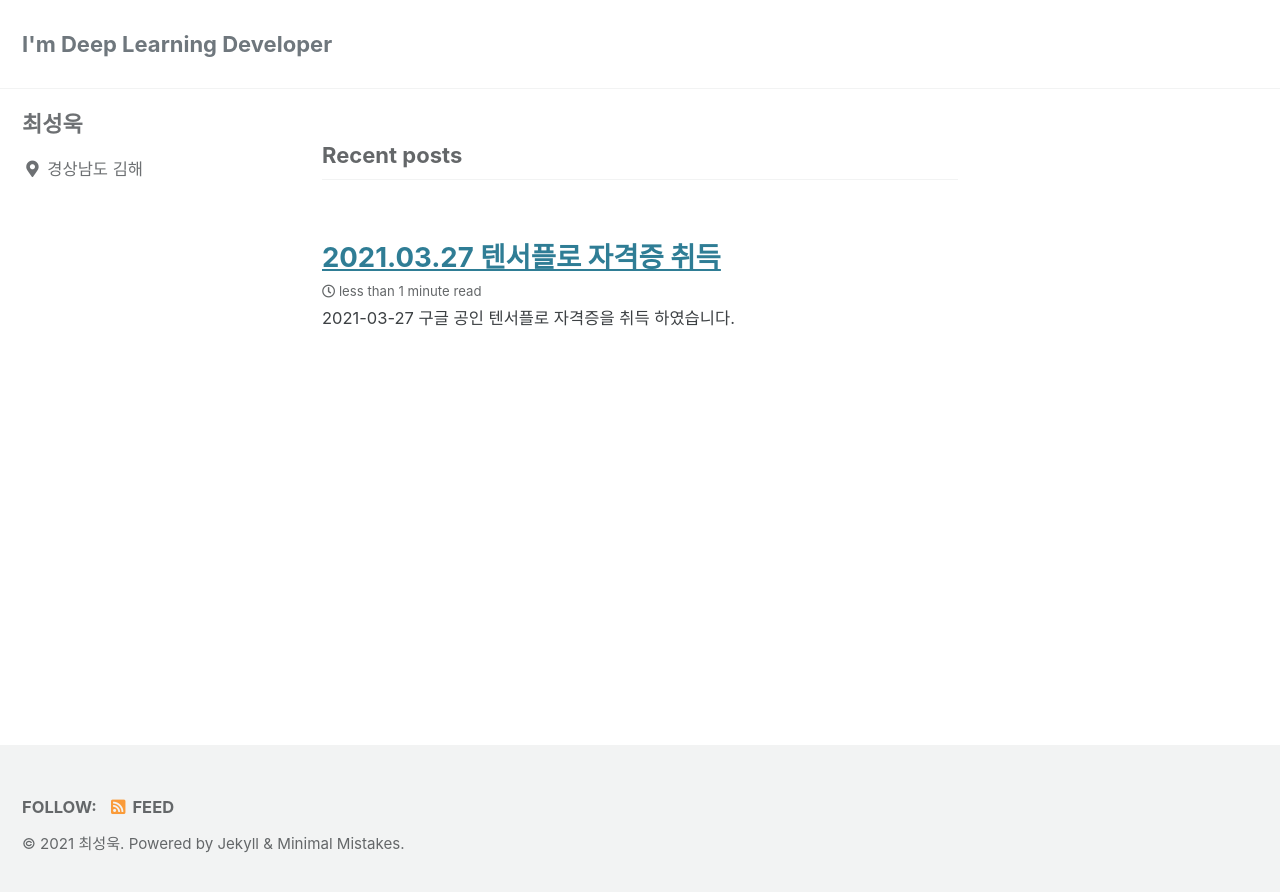
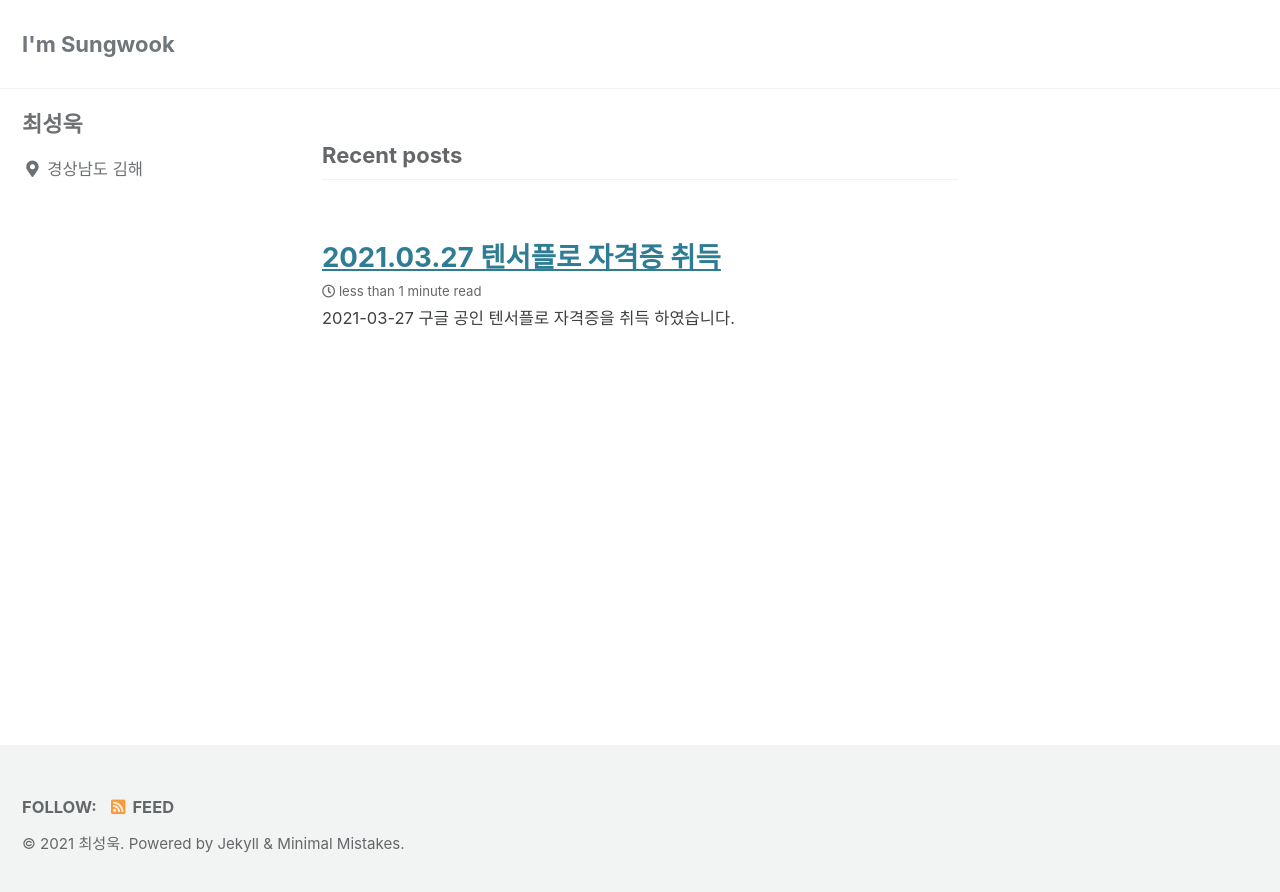
Before and after one commit to cswook96/cswook96.github.io, a Jekyll site: the page built from index.html, in a window 1280 px wide. Shown: the top 892 px of the page. Built offline with Jekyll 4.4.1, drawn with Linux system fonts in a browser that asks for light colours; cached includes are drawn as plain includes; the list of posts is cut into pages by our own code.

Commit message:
Update _config.yml

```diff
--- a/_config.yml
+++ b/_config.yml
@@ -16,7 +16,7 @@ minimal_mistakes_skin    : "default" # "air", "aqua", "contrast", "dark", "dirt"
 
 # Site Settings
 locale                   : "en-US"
-title                    : "I'm Deep Learning Developer"
+title                    : "I'm Sungwook"
 title_separator          : "-"
 subtitle                 : # site tagline that appears below site title in masthead
 name                     : "최성욱"
```
